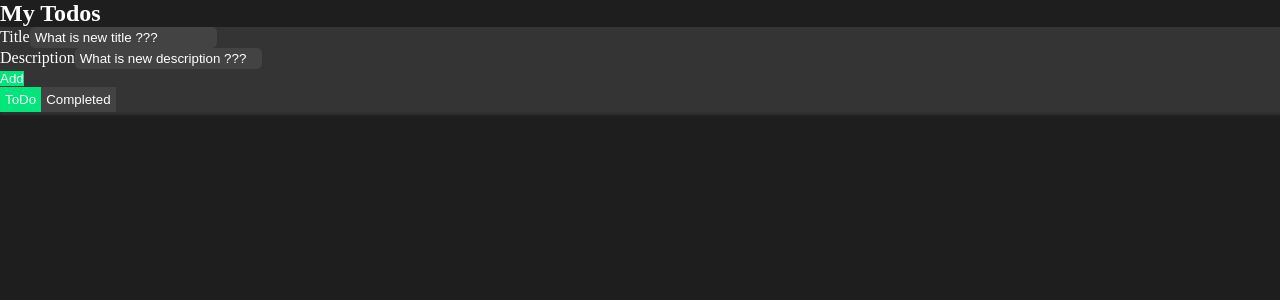
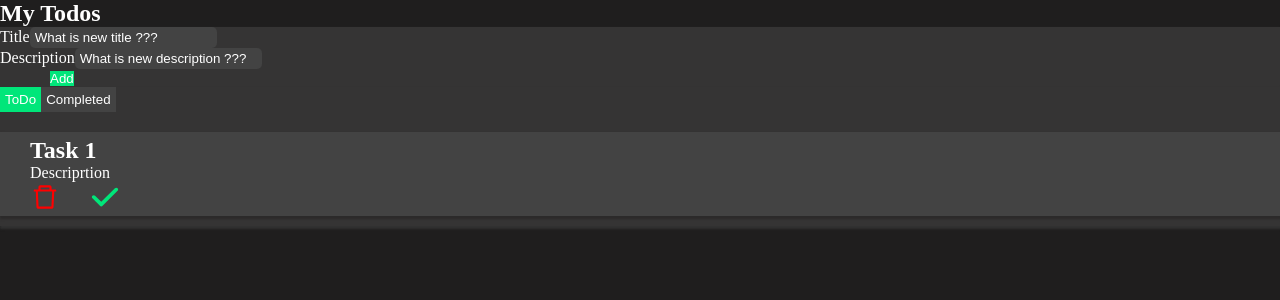
Before and after one commit to chinthaka20010226/AddTodoTaskList_InReact_, a React (Create React App) app: page / in a window 1280 px wide. Shown: the top 300 px of the page. Built offline with nearby package versions, Linux system fonts and the light colour scheme; the HTML template or start-up script is replaced by a standard one.

Commit message:
Style -> Add items...

```diff
--- a/package.json
+++ b/package.json
@@ -8,6 +8,7 @@
     "@testing-library/user-event": "^13.5.0",
     "react": "^18.2.0",
     "react-dom": "^18.2.0",
+    "react-icons": "^5.0.1",
     "react-scripts": "5.0.1",
     "web-vitals": "^2.1.4"
   },
--- a/src/App.css
+++ b/src/App.css
@@ -45,6 +45,10 @@ body {
   -o-border-radius: 5px;
 }
 
+.add {
+  padding-left: 50px;
+}
+
 .add-btn {
   background: var(--c-btnColor);
   color: var(--c-frontColor);
@@ -73,6 +77,43 @@ body {
 
 
 
+/*  --- Add Section --- */
+.add-section {
+  /* background-color: red; */
+  margin: 10px 0px;
+  padding: 10px 0px;
+}
+
+.add-item {
+  padding-top: 5px;
+  padding-left: 30px;
+  background: var(--c-inputBackgroundColor);
+  justify-content: space-between;
+  align-items: center;
+  box-shadow: 1px 2px 2px 1px rgb(43, 42, 42);
+}
+
+.item-text {}
+
+.item-icon {
+  align-items: center;
+  margin-right: 30px;
+}
+
+.delete {
+  color: red;
+  font-size: 30px;
+  margin-right: 30px;
+  cursor: pointer;
+}
+
+.check {
+  color: var(--c-btnColor);
+  cursor: pointer;
+  font-size: 30px;
+}
+
+
 /* --- Animation Part --- */
 .item input:focus {
   outline: none;
@@ -83,8 +124,13 @@ body {
   background: var(--c-btnBackgroundHover);
 }
 
+.check:hover {
+  color: var(--c-btnBackgroundHover);
+}
 
-
+.delete:hover {
+  color: rgb(218, 0, 0);
+}
 
 
 
--- a/src/App.js
+++ b/src/App.js
@@ -1,6 +1,9 @@
 // import logo from './logo.svg';
 import { useState } from 'react';
 import './App.css';
+
+import { AiOutlineDelete } from "react-icons/ai";
+import { FaCheck } from "react-icons/fa6";
 
 function App() {
   const[isCompleted,setIsCompleted] = useState(false);
@@ -22,7 +25,7 @@ function App() {
                     <label className='mb-1 fw-bold' for="description">Description</label>
                     <input type="text" id="description" placeholder="What is new description ???"></input>
                   </div>
-                  <div className="col-2 item pt-4">
+                  <div className="col-2 item pt-4 add">
                     <button type="button" className="add-btn p-1 px-3">Add</button>
                   </div>
                 </div>
@@ -30,8 +33,8 @@ function App() {
             </div>
             <div className="row">
               <div className="todo-container col card">
-                <div className="card-body d-flex flex-row">
-                  <div className="bottom-btn d-flex ">
+                <div className="card-body d-flex flex-column">
+                  <div className="bottom-btn d-flex">
                     <button
                       className={`${isCompleted === false && `active`} secondary-btn`}
                       onClick={() => setIsCompleted(false)}
@@ -41,8 +44,17 @@ function App() {
                       onClick={() => setIsCompleted(true)}
                       type="button">Completed</button>
                   </div>
-                  <div className="add-section">
-
+                  <div className="add-section d-flex flex-column">
+                    <div className='add-item d-flex flex-row'>
+                      <div className='item-text d-flex flex-column h-100'>
+                        <h2>Task 1</h2>
+                        <p>Descriprtion</p>
+                      </div>
+                      <div className='item-icon d-flex flex-row h-100'>
+                        <AiOutlineDelete className='delete'/>
+                        <FaCheck className='check' />
+                      </div>
+                    </div>
                   </div>
                 </div>
               </div>
```
Also changed, not shown: 1 other file (tests, documents, lock files or other folders).
